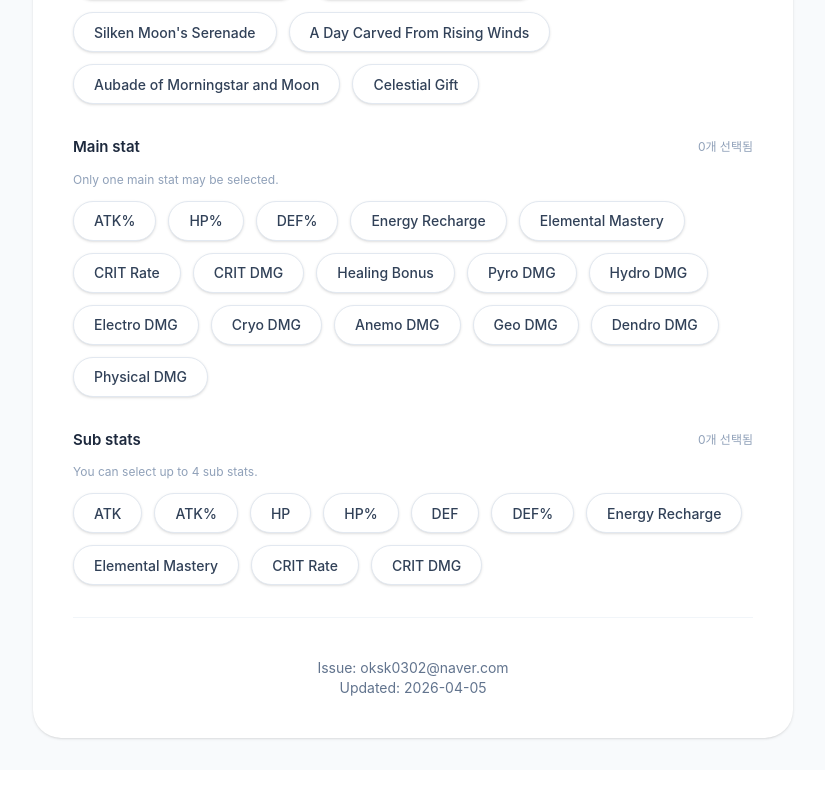
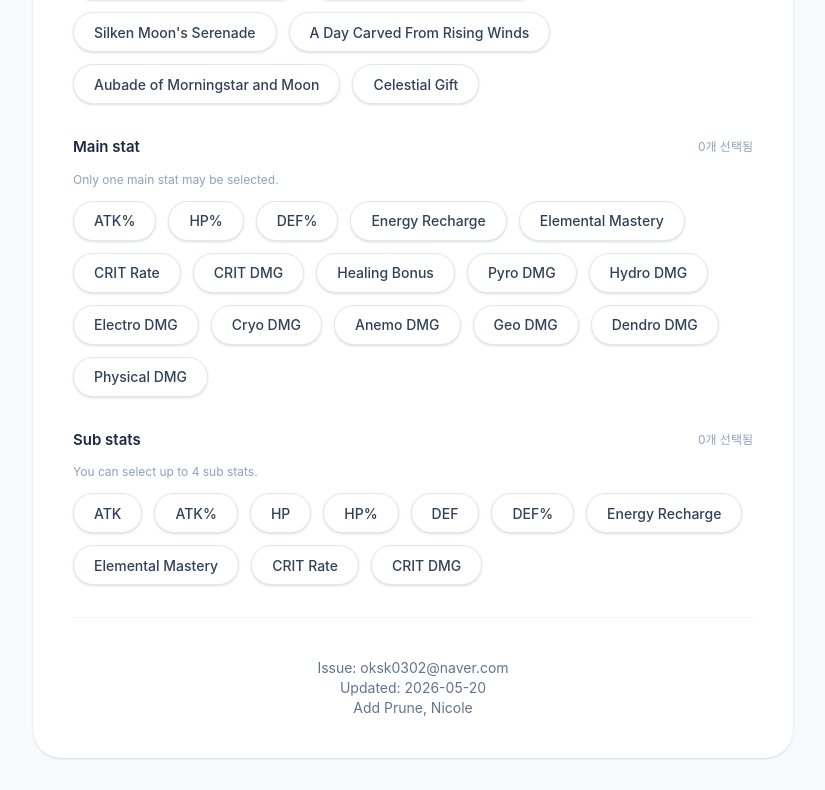
Before and after one commit to KimChungHo/GenshinArtifactRecommender, a React (Vite) app: page / in a window 1280 px wide. Shown: the part 1261-2051 px from the top of the page, without its empty margins (227-1052 px from the left). Built offline with nearby package versions, Linux system fonts and the light colour scheme.

Commit message:
업데이트 날짜 수정

```diff
--- a/src/pages/artifact-recommender/ArtifactRecommenderPage.tsx
+++ b/src/pages/artifact-recommender/ArtifactRecommenderPage.tsx
@@ -602,7 +602,9 @@ const [selectedArtifactSetKeys, setSelectedArtifactSetKeys] = React.useState<Opt
 
           Issue: oksk0302@naver.com
           <br/>
-          Updated: 2026-04-05
+          Updated: 2026-05-20
+          <br/>
+          Add Prune, Nicole
         </div>
 
         </div>
```
